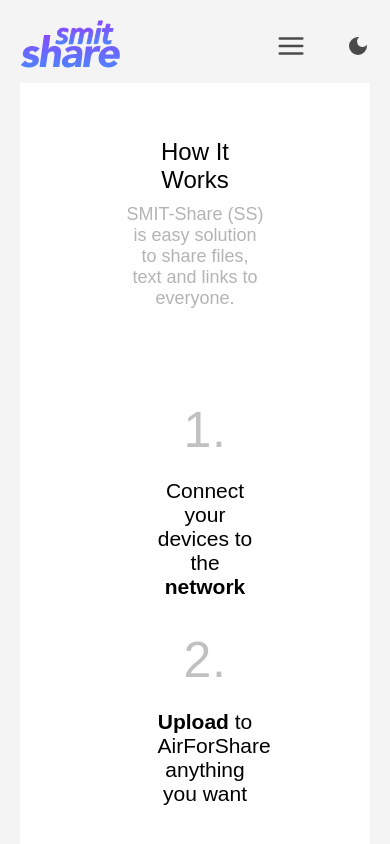
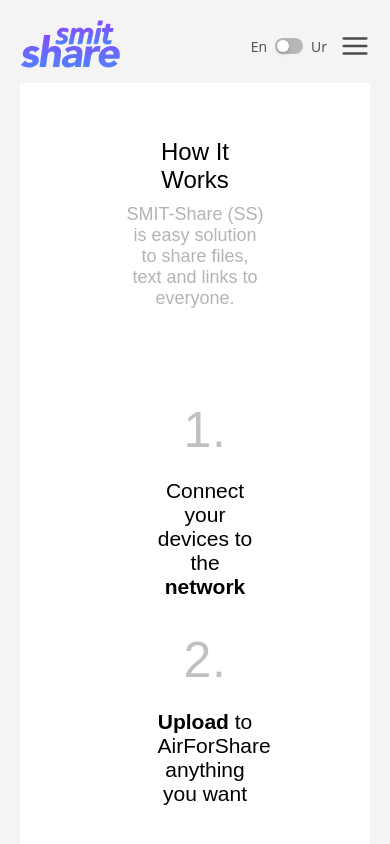
Before and after one commit to ghousahmed/smit-share, a React (Vite) app: page /how-it-works in a window 390 px wide. Shown: the top 844 px of the page. Built offline with nearby package versions, Linux system fonts and the light colour scheme; no server answers; the HTML template or start-up script is replaced by a standard one.

Commit message:
add urdu translation in mobile view and fix other UI issues

```diff
--- a/src/components/Navbar.jsx
+++ b/src/components/Navbar.jsx
@@ -98,7 +98,7 @@ const Navbar = ({ login }) => {
                     style={{ textDecoration: "none" }}
                     to={"/login"}
                   >
-                    Login
+                    {t("Login")}
                   </Link>
                 </li>
               )}
@@ -127,15 +127,23 @@ const Navbar = ({ login }) => {
             </ul>
           ) : (
             <ul>
+              <li>
+                <div
+                  style={{ display: "flex", alignItems: "center" }}
+                  className={isDark ? "dark-text" : null}
+                >
+                  <span style={{ margin: "0px 8px" }}>En</span>
+                  <Switch
+                    size="small"
+                    defaultChecked={i18n.language === "ur"}
+                    onChange={handleChange}
+                    className={isDark ? "dark-text" : null}
+                  />
+                  <span style={{ margin: "0px 8px" }}>Ur</span>
+                </div>
+              </li>
               <li onClick={toggleMenu}>
                 <FiMenu size={30} />
-              </li>
-              <li onClick={toggleTheme}>
-                {isDark ? (
-                  <MdLightMode size={24} color="white" />
-                ) : (
-                  <MdDarkMode size={24} />
-                )}
               </li>
             </ul>
           )}
@@ -147,12 +155,12 @@ const Navbar = ({ login }) => {
                     to="/how-it-works"
                     className={isDark ? "dark-text" : ""}
                   >
-                    How it works
+                    {t("How it works")}
                   </Link>
                 </li>
                 <li>
                   <Link to="*" className={isDark ? "dark-text" : ""}>
-                    Feedback
+                    {t("Feedback")}
                   </Link>
                 </li>
                 <li>
@@ -160,7 +168,7 @@ const Navbar = ({ login }) => {
                     className={`menu-btn ${isDark ? "dark-text" : ""}`}
                     to={"/login"}
                   >
-                    Login
+                    {t("Login")}
                   </Link>
                 </li>
                 <li onClick={toggleTheme}>
--- a/src/langJsonFile/en.json
+++ b/src/langJsonFile/en.json
@@ -14,5 +14,6 @@
   "Clear": "Clear",
   "Copy": "Copy",
   "Save": "Save",
-  "Logout":"Logout"
+  "Logout":"Logout",
+  "Login":"Login"
 }
--- a/src/langJsonFile/ur.json
+++ b/src/langJsonFile/ur.json
@@ -14,5 +14,6 @@
   "Clear": "صاف",
   "Copy": "کاپی",
   "Save": "محفوظ کریں",
-  "Logout":"لاگ آوٹ"
+  "Logout": "لاگ آوٹ",
+  "Login": "لاگ ان"
 }
--- a/src/mediaquery/mediaQuery.scss
+++ b/src/mediaquery/mediaQuery.scss
@@ -68,6 +68,11 @@
   }
 }
 @media only screen and (max-width: 500px) {
+  .menu-bar {
+    ul {
+      gap: 5px !important;
+    }
+  }
   .drop-zone {
     div {
       width: 100% !important;
--- a/src/pages/Home/index.jsx
+++ b/src/pages/Home/index.jsx
@@ -179,7 +179,9 @@ function HomePage({ login }) {
                       onClick={saveChanges}
                       disabled={textValue ? false : true}
                       title={t("Save")}
-                      className={isDark ? "dark-lighter" : " "}
+                      className={`${getFontFamily()} ${
+                        isDark ? "dark-lighter" : " "
+                      }`}
                     />
                   )}
                 </div>
```
